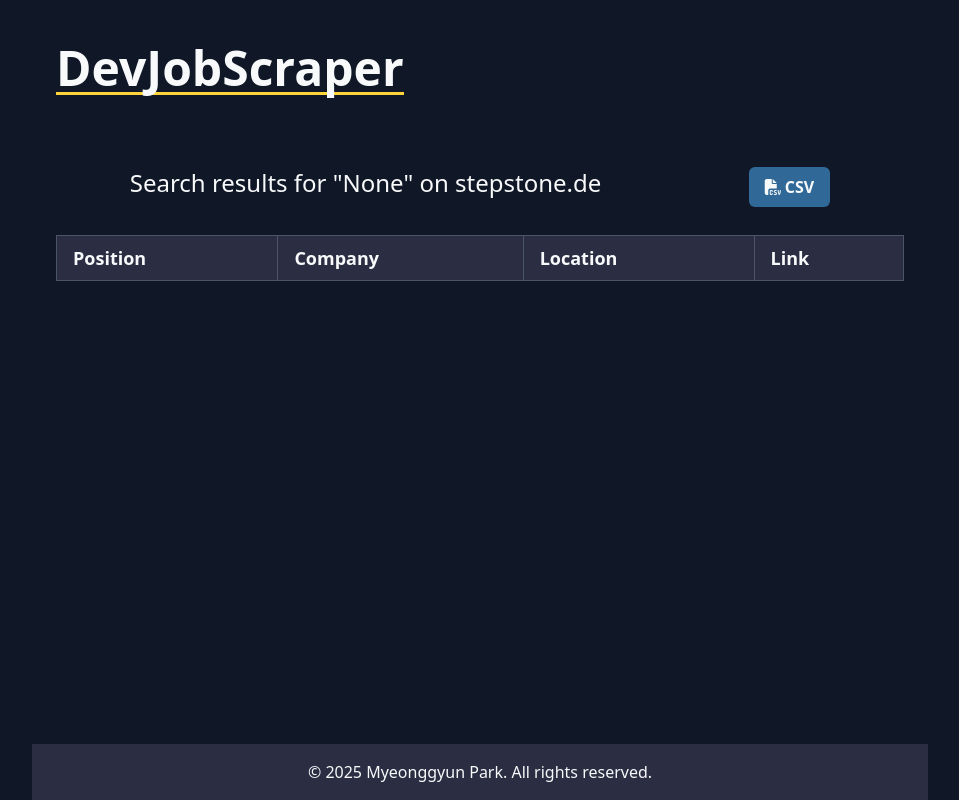
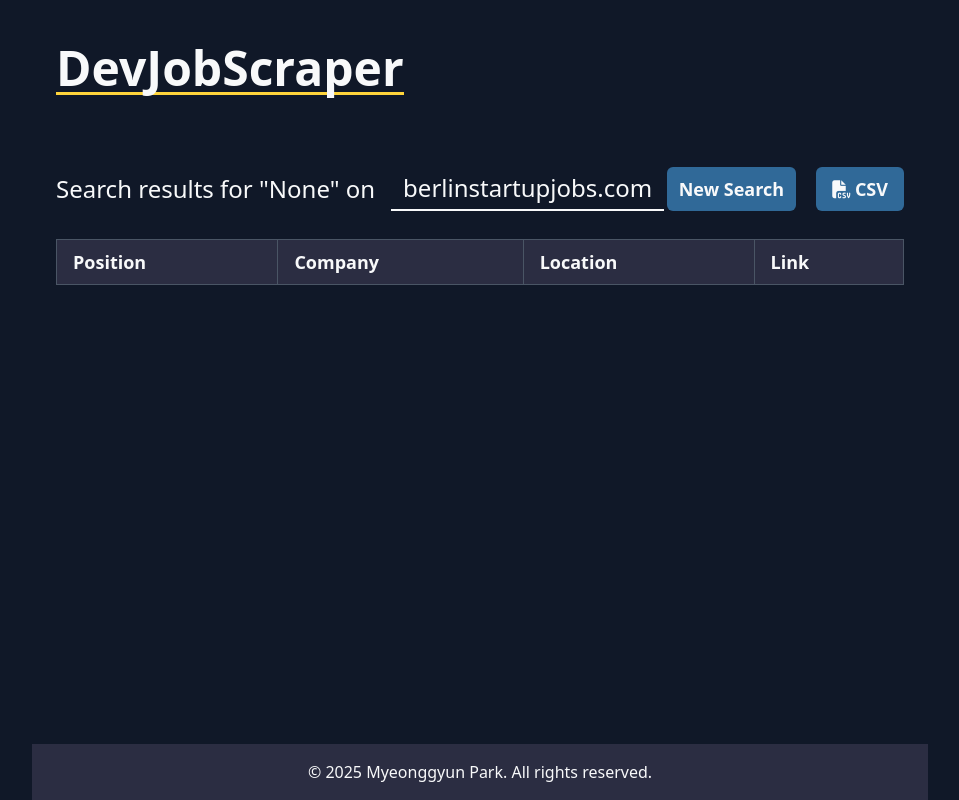
Before and after one commit to MyeonggyunPark/pf1_scraper, a Flask app: page /result in a window 1280 px wide. Shown: the whole page, without its empty margins (160-1119 px from the left). Run offline with Flask 3, Linux system fonts and the light colour scheme; lists and menus that the app fills with data are empty.

Commit message:
Add site toggle button and new search link to result page

```diff
--- a/static/output.css
+++ b/static/output.css
@@ -12,10 +12,13 @@
     --color-gray-700: oklch(37.3% 0.034 259.733);
     --color-gray-800: oklch(27.8% 0.033 256.848);
     --color-gray-900: oklch(21% 0.034 264.665);
+    --color-white: #fff;
     --spacing: 0.25rem;
     --container-4xl: 56rem;
     --text-lg: 1.125rem;
     --text-lg--line-height: calc(1.75 / 1.125);
+    --text-xl: 1.25rem;
+    --text-xl--line-height: calc(1.75 / 1.25);
     --text-2xl: 1.5rem;
     --text-2xl--line-height: calc(2 / 1.5);
     --text-5xl: 3rem;
@@ -223,11 +226,23 @@
   .mt-30 {
     margin-top: calc(var(--spacing) * 30);
   }
+  .mr-4 {
+    margin-right: calc(var(--spacing) * 4);
+  }
   .mb-4 {
     margin-bottom: calc(var(--spacing) * 4);
   }
   .mb-7 {
     margin-bottom: calc(var(--spacing) * 7);
+  }
+  .ml-2 {
+    margin-left: calc(var(--spacing) * 2);
+  }
+  .ml-3 {
+    margin-left: calc(var(--spacing) * 3);
+  }
+  .ml-4 {
+    margin-left: calc(var(--spacing) * 4);
   }
   .block {
     display: block;
@@ -271,14 +292,26 @@
   .cursor-pointer {
     cursor: pointer;
   }
+  .resize {
+    resize: both;
+  }
   .grid-cols-3 {
     grid-template-columns: repeat(3, minmax(0, 1fr));
   }
   .flex-col {
     flex-direction: column;
   }
+  .items-center {
+    align-items: center;
+  }
+  .items-end {
+    align-items: flex-end;
+  }
   .justify-around {
     justify-content: space-around;
+  }
+  .justify-between {
+    justify-content: space-between;
   }
   .justify-center {
     justify-content: center;
@@ -347,12 +379,19 @@
     border-right-style: var(--tw-border-style);
     border-right-width: 0px;
   }
+  .border-b-2 {
+    border-bottom-style: var(--tw-border-style);
+    border-bottom-width: 2px;
+  }
   .border-b-3 {
     border-bottom-style: var(--tw-border-style);
     border-bottom-width: 3px;
   }
   .border-cstYellow {
     border-color: var(--color-cstYellow);
+  }
+  .border-cstivory {
+    border-color: var(--color-cstivory);
   }
   .border-gray-500 {
     border-color: var(--color-gray-500);
@@ -500,6 +572,11 @@
 @property --tw-font-weight {
   syntax: "*";
   inherits: false;
+}
+@property --tw-outline-style {
+  syntax: "*";
+  inherits: false;
+  initial-value: solid;
 }
 @property --tw-shadow {
   syntax: "*";
@@ -573,6 +650,7 @@
       --tw-divide-y-reverse: 0;
       --tw-border-style: solid;
       --tw-font-weight: initial;
+      --tw-outline-style: solid;
       --tw-shadow: 0 0 #0000;
       --tw-shadow-color: initial;
       --tw-shadow-alpha: 100%;
--- a/templates/result.html
+++ b/templates/result.html
@@ -6,26 +6,37 @@
 <section class="text-cstivory">
 
   <!-- keyword + site info -->
-  <div class="mb-7 flex justify-around">
-    <h3 class="text-2xl">
+  <div class="mb-7 flex justify-between">
+    <div class="flex">
+      <h3 class="text-2xl flex items-center">
         Search results for "{{ keyword }}" on
-      {% if site == "bsj" %}
-        <span>berlinstartupjobs.com</span>
-      {% elif site == "wwr" %}
-        <span>weworkremotely.com</span>
-      {% else %}
-        <span>stepstone.de</span>
-      {% endif %}
       </h3>
+
+      <!-- Site toggle button  -->
+      <button id="siteToggleBtn"
+        class="text-2xl px-3 py-1 ml-4 text-cstivory border-b-2 border-cstivory hover:text-cstYellow cursor-pointer">
+      <!-- Text will be inserted dynamically by JS -->
+      </button>
+    </div>
+
+    <div>
+      <!-- Back to Home Button -->
+      <a
+        href="{{ url_for('home') }}"
+        class="inline-block text-lg mr-4 px-3 py-2 bg-cstBlue text-cstivory rounded-md hover:text-cstYellow font-semibold"
+      >
+        New Search
+      </a>
 
       <!-- CSV export button -->
       <a
         href="{{ url_for('export') }}?keyword={{ keyword }}&site={{ site }}"
-      class="inline-box px-4 py-2 bg-cstBlue text-cstivory rounded-md hover:text-cstYellow font-semibold"
+        class="inline-block text-lg px-4 py-2 bg-cstBlue text-cstivory rounded-md hover:text-cstYellow font-semibold"
       >
         <i class="fas fa-file-csv"></i>
         <span>CSV</span>
       </a>
+    </div>
   </div>
 
   <!-- Job results table -->
```
Also changed, not shown: other parts of static/output.css (+45 -7 lines). Lines whose indentation alone changed are shown as unchanged.
